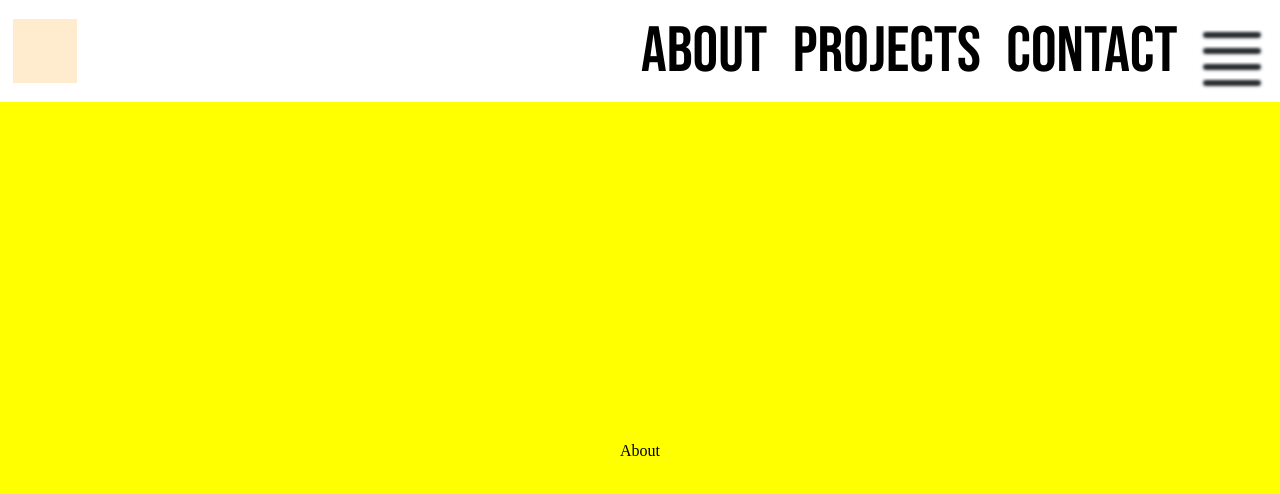
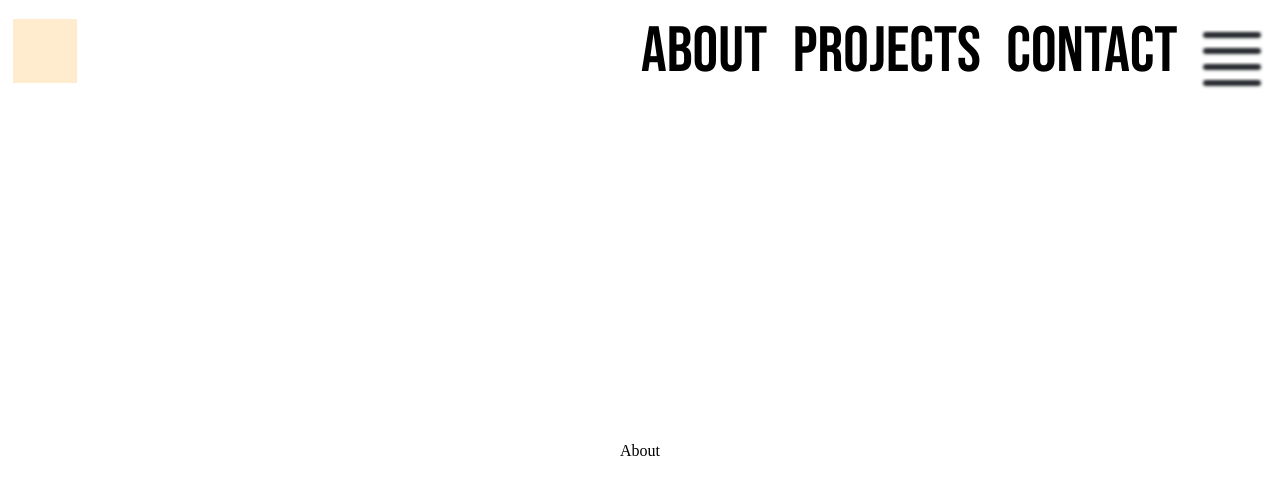
Before and after one commit to lorenzoaniel/portfolio-v3, a React (Create React App) app: page / in a window 1280 px wide. Shown: the top 494 px of the page. Built offline with nearby package versions, Linux system fonts and the light colour scheme.

Commit message:
Update OutletContainer.js
color and shadows

```diff
--- a/src/Components/Outlet/OutletContainer.js
+++ b/src/Components/Outlet/OutletContainer.js
@@ -3,12 +3,14 @@ import styled from "styled-components";
 import { Outlet } from "react-router";
 
 const OutletDiv = styled.div`
-	background-color: yellow;
+	background-color: var(--grey-outlet-bg);
 	grid-area: outlet;
 
 	display: flex;
 	justify-content: center;
 	align-items: center;
+
+	box-shadow: var(--black-shadow-inset);
 `;
 
 export default function OutletContainer() {
```
